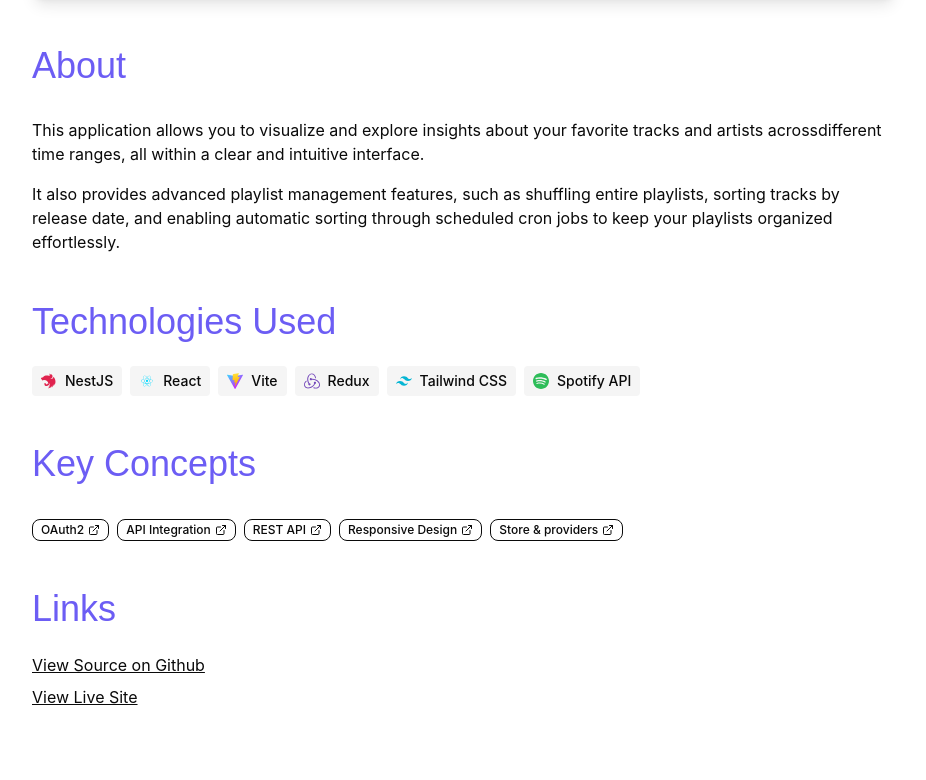
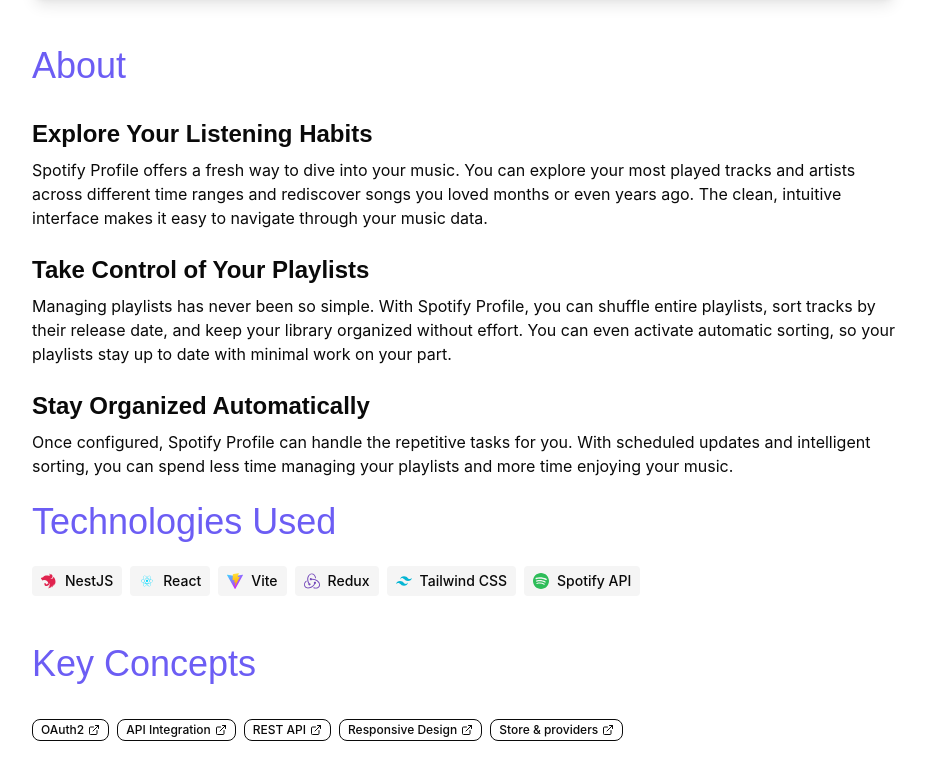
Before and after one commit to julienprr/portfolio-frontend, a React (Vite) app: page /projects/spotify-profile in a window 1280 px wide. Shown: the part 900-1680 px from the top of the page, without its empty margins (176-1102 px from the left). Built offline with nearby package versions, Linux system fonts and the light colour scheme; a web font is replaced by a local one.

Commit message:
Update SpotifyProfile page content

```diff
--- a/src/i18n/locales/en.json
+++ b/src/i18n/locales/en.json
@@ -88,9 +88,19 @@
       "site": "View Live Site"
     },
     "spotify-profile": {
-      "subtitle": "Visualize and manage your Spotify profile and playlists.",
-      "p1": "This application allows you to visualize and explore insights about your favorite tracks and artists acrossdifferent time ranges, all within a clear and intuitive interface.",
-      "p2": " It also provides advanced playlist management features, such as shuffling entire playlists, sorting tracks by release date, and enabling automatic sorting through scheduled cron jobs to keep your playlists organized effortlessly."
+      "subtitle": "Visualize and organize your Spotify playlists",
+      "p1": {
+        "title": "Explore Your Listening Habits",
+        "content": "Spotify Profile offers a fresh way to dive into your music. You can explore your most played tracks and artists across different time ranges and rediscover songs you loved months or even years ago. The clean, intuitive interface makes it easy to navigate through your music data."
+      },
+      "p2": {
+        "title": "Take Control of Your Playlists",
+        "content": "Managing playlists has never been so simple. With Spotify Profile, you can shuffle entire playlists, sort tracks by their release date, and keep your library organized without effort. You can even activate automatic sorting, so your playlists stay up to date with minimal work on your part."
+      },
+      "p3": {
+        "title": "Stay Organized Automatically",
+        "content": "Once configured, Spotify Profile can handle the repetitive tasks for you. With scheduled updates and intelligent sorting, you can spend less time managing your playlists and more time enjoying your music."
+      }
     },
     "my-vps": {
       "subtitle": "VPS managed by myself with Linux / K3S / Hostinger & More.",
--- a/src/i18n/locales/fr.json
+++ b/src/i18n/locales/fr.json
@@ -87,6 +87,21 @@
       "source": "Voir le code source sur Github",
       "site": "Visiter le site"
     },
+    "spotify-profile": {
+      "subtitle": "Visualisez et organisez vos playlists Spotify",
+      "p1": {
+        "title": "Explorez vos habitudes d’écoute",
+        "content": "Spotify Profile offre une nouvelle façon d’explorer votre musique. Vous pouvez découvrir vos morceaux et artistes les plus écoutés sur différentes périodes et redécouvrir des titres que vous aimiez il y a des mois, voire des années. L’interface épurée et intuitive facilite la navigation dans vos données musicales."
+      },
+      "p2": {
+        "title": "Prenez le contrôle de vos playlists",
+        "content": "Gérer vos playlists n’a jamais été aussi simple. Avec Spotify Profile, vous pouvez mélanger des playlists entières, trier les morceaux par date de sortie et garder votre bibliothèque organisée sans effort. Vous pouvez même activer le tri automatique pour que vos playlists restent à jour en permanence."
+      },
+      "p3": {
+        "title": "Restez organisé automatiquement",
+        "content": "Une fois configuré, Spotify Profile peut gérer les tâches répétitives pour vous. Grâce aux mises à jour programmées et au tri intelligent, vous passez moins de temps à organiser vos playlists et plus de temps à profiter de votre musique."
+      }
+    },
     "my-vps": {
       "subtitle": "VPS administré par mes soins avec Linux / K3S / Hostinger et plus.",
       "p1": {
--- a/src/pages/projects/SpotifyProfile.tsx
+++ b/src/pages/projects/SpotifyProfile.tsx
@@ -24,11 +24,21 @@
       {/* Detailed Description */}
       <FadeInOnScroll className="text-left mb-4">
         <h2 className="section-title">{t('projects.titles.about')}</h2>
-        <p>{t('projects.spotify-profile.p1')}</p>
       </FadeInOnScroll>
 
-      <FadeInOnScroll className="text-left mb-4 sm:mb-12">
-        <p>{t('projects.spotify-profile.p2')}</p>
+      <FadeInOnScroll className="text-left mb-4 sm:mb-6">
+        <h3 className="paragraph-title">{t('projects.spotify-profile.p1.title')}</h3>
+        <p>{t('projects.spotify-profile.p1.content')}</p>
+      </FadeInOnScroll>
+
+      <FadeInOnScroll className="text-left mb-4 sm:mb-6">
+        <h3 className="paragraph-title">{t('projects.spotify-profile.p2.title')}</h3>
+        <p>{t('projects.spotify-profile.p2.content')}</p>
+      </FadeInOnScroll>
+
+      <FadeInOnScroll className="text-left mb-4 sm:mb-6">
+        <h3 className="paragraph-title">{t('projects.spotify-profile.p3.title')}</h3>
+        <p>{t('projects.spotify-profile.p3.content')}</p>
       </FadeInOnScroll>
 
       {/* Technologies */}
```
